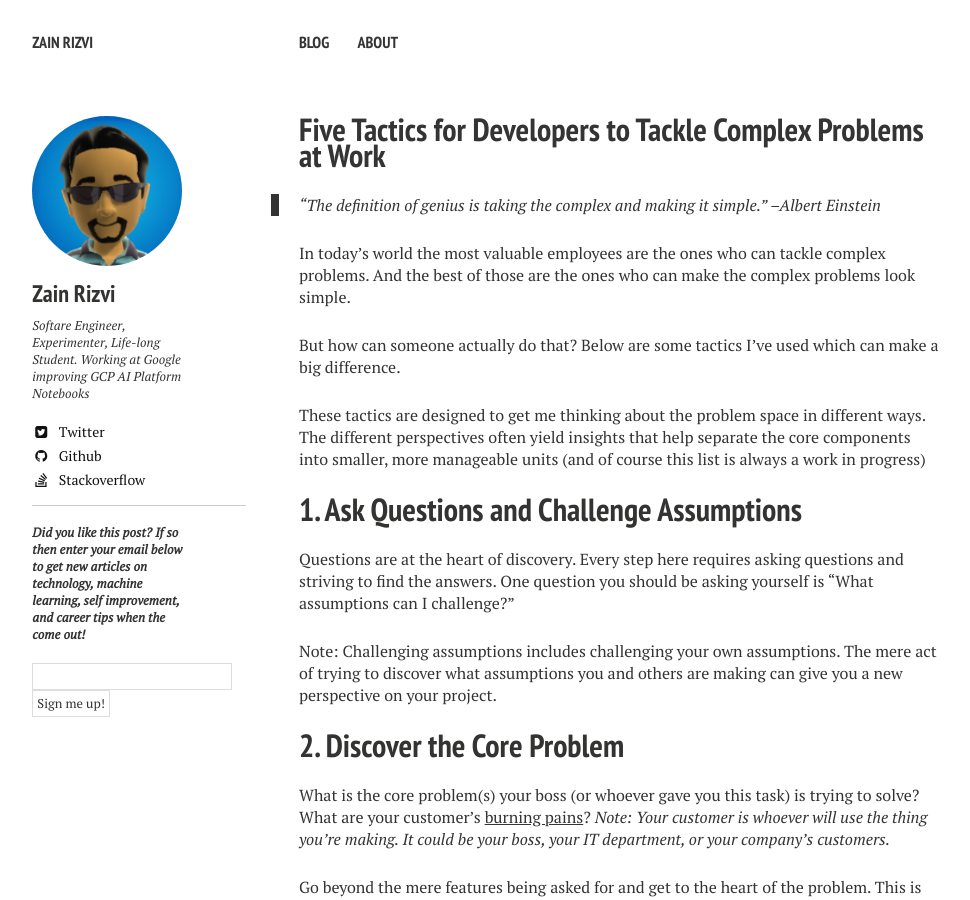
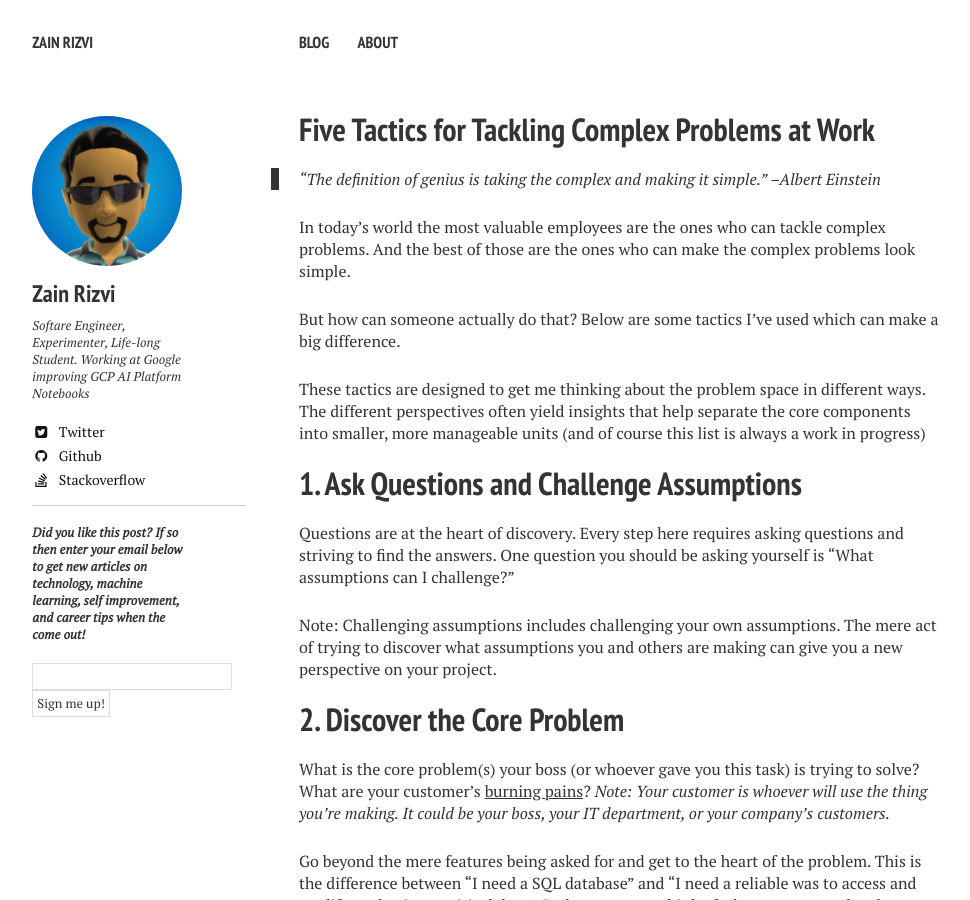
Before and after one commit to ZainRizvi/ZainRizvi.github.io, a Jekyll site: the page built from _posts/2018-11-10-Five-tactics-for-tackling-complex-problems.md, in a window 1280 px wide and 900 px high. Shown: the whole window, without its empty margins (21-991 px from the left). Built offline with Jekyll 4.4.1, drawn with Linux system fonts in a browser that asks for light colours; nearby versions of some CDN libraries; comment, search, counter and statistics services are not loaded; some of the changed text lies outside the part shown.

Commit message:
Update from Forestry.io Zain Rizvi updated _posts/2018-11-10-Five-tactics-for-tackling-complex-problems.md Zain Rizvi deleted _drafts/test-post.md

```diff
--- a/_posts/2018-11-10-Five-tactics-for-tackling-complex-problems.md
+++ b/_posts/2018-11-10-Five-tactics-for-tackling-complex-problems.md
@@ -1,8 +1,12 @@
 ---
 layout: post
-title: "Five Tactics for Developers to Tackle Complex Problems at Work"
-excerpt: "Albert Einstein once said “The definition of genius is taking the complex and making it simple.”  But how can someone actually do that? Below are some tactics I've used that can make a big difference."
-tags: [Salary Negotiation]
+title: Five Tactics for Tackling Complex Problems at Work
+excerpt: Albert Einstein once said “The definition of genius is taking the complex
+  and making it simple.”  But how can someone actually do that? Below are some tactics
+  I've used that can make a big difference.
+tags:
+- Salary Negotiation
+
 ---
 > “The definition of genius is taking the complex and making it simple.” --Albert Einstein
 
```
Also changed, not shown: _drafts/test-post.md (deleted, +0 -12 lines), .forestry/front_matter/templates/blog-post.yml.
